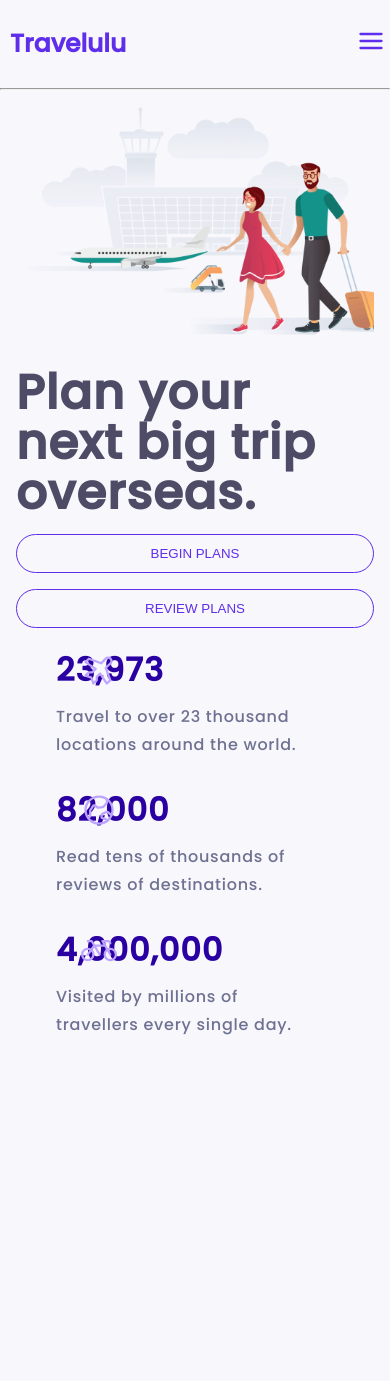
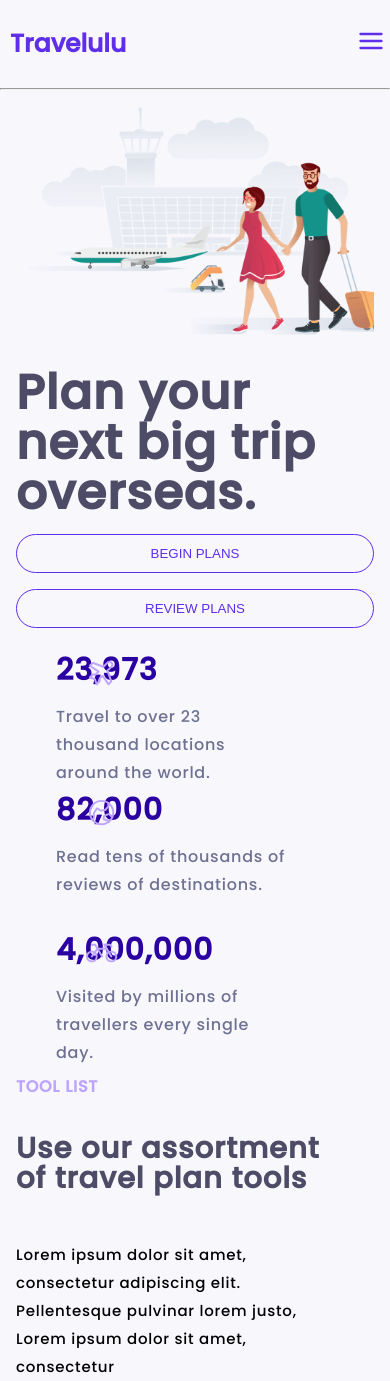
Before and after one commit to Asquare952/Travel-Planing, a React (Create React App) app: page / in a window 390 px wide. Before the commit the page ends 1073 px from the top, so only its background shows below. Built offline with nearby package versions, Linux system fonts and the light colour scheme.

Commit message:
Added more features

```diff
--- a/src/Component/Review/review.module.css
+++ b/src/Component/Review/review.module.css
@@ -1,5 +1,6 @@
 .Review{
   margin-top: 15px;
+  min-height: 30vh;
 }
 .reviewContent{
   display: flex;
@@ -43,17 +44,15 @@
   /* margin-left: -5rem; */
 }
 .reviewItem h4 {
-  font-size: 32px;
+  font-size: 30px;
+}
+.img img{
+  width: 32.039px;
 }
 .reviewItem p {
-  width: 245px;
+  width: 230px;
   height: 90px;
-  color: #6E7191;
   font-size: 16px;
-  font-style: normal;
-  font-weight: 400;
-  line-height: 28px; /* 175% */
-  letter-spacing: 0.75px;
 }
 }
 @media (max-width: 280px) {
@@ -66,7 +65,7 @@
   font-size: 22px;
 }
 .reviewItem p {
-  width: 215px;
+  width: 190px;
   height: 90px;
   color: #6E7191;
   font-size: 13px;
--- /dev/null
+++ b/src/Component/ToolList/ToolList.jsx
@@ -0,0 +1,29 @@
+import Styles from "./toolList.module.css";
+const ToolList = () => {
+  return (
+    <>
+      <div className={Styles.toolList} id={Styles.toolList}>
+        <div className={Styles.toolListContent}>
+          <div className={Styles.title}>
+            <h4>Tool List</h4>
+          </div>
+          <div className={Styles.toolListTop}>
+            <div className={Styles.left}>
+              <h4>Use our assortment of travel plan tools</h4>
+            </div>
+            <div className={Styles.right}>
+              <p>
+                Lorem ipsum dolor sit amet, consectetur adipiscing elit.
+                Pellentesque pulvinar lorem justo, Lorem ipsum dolor sit amet,
+                consectetur
+              </p>
+            </div>
+          </div>
+          <div className={Styles.toolListBottom}></div>
+        </div>
+      </div>
+    </>
+  );
+};
+
+export default ToolList;
--- /dev/null
+++ b/src/Component/ToolList/toolList.module.css
@@ -0,0 +1,62 @@
+.title h4 {
+  height: 60px;
+  font-size: 16px;
+  font-weight: 600;
+  line-height: 28px; /* 175% */
+  letter-spacing: 0.75px;
+  text-transform: uppercase;
+  color: #BCA4FF;
+}
+.toolListTop {
+  display: flex;
+  justify-content: space-between;
+}
+.left h4 {
+  width: 515px;
+  height: 108px;
+  color: #4e4b66;
+  font-size: 48px;
+  font-style: normal;
+  font-weight: 700;
+  line-height: 50px; /* 104.167% */
+  letter-spacing: 1px;
+}
+.right p {
+  width: 395px;
+  height: 110px;
+  color: #000000;
+  font-size: 16px;
+  font-style: normal;
+  font-weight: 400;
+  line-height: 28px; /* 175% */
+  letter-spacing: 0.75px;
+}
+@media (max-width: 500px) {
+  .toolListTop {
+  flex-direction: column;
+}
+.left h4 {
+  width: 325px;
+  height: 108px;
+  font-size: 29px;
+  line-height: 30px;
+}
+.right p {
+  width: 315px;
+  height: 110px;
+  font-size: 15px;
+}
+}
+@media (max-width: 280px) {
+  .left h4 {
+  width: 270px;
+  height: 108px;
+  font-size: 25px;
+  line-height: 30px;
+}
+.right p {
+  width: 262px;
+  height: 110px;
+  font-size: 13px;
+}
+}
--- a/src/pages/Home/Home.jsx
+++ b/src/pages/Home/Home.jsx
@@ -2,13 +2,15 @@ import Styles from "./home.module.css";
 import NavBar from "../../Component/header/NavBar";
 import Hero from "../../Component/Hero/Hero"
 import Review from "../../Component/Review/Review";
+import ToolList from "../../Component/ToolList/ToolList";
 const Home = () => {
   return (
     <>
-    <NavBar/>
+      <NavBar />
       <div className={Styles.homePage}>
         <Hero />
-        <Review/>
+        <Review />
+        <ToolList/>
       </div>
     </>
   );
```
